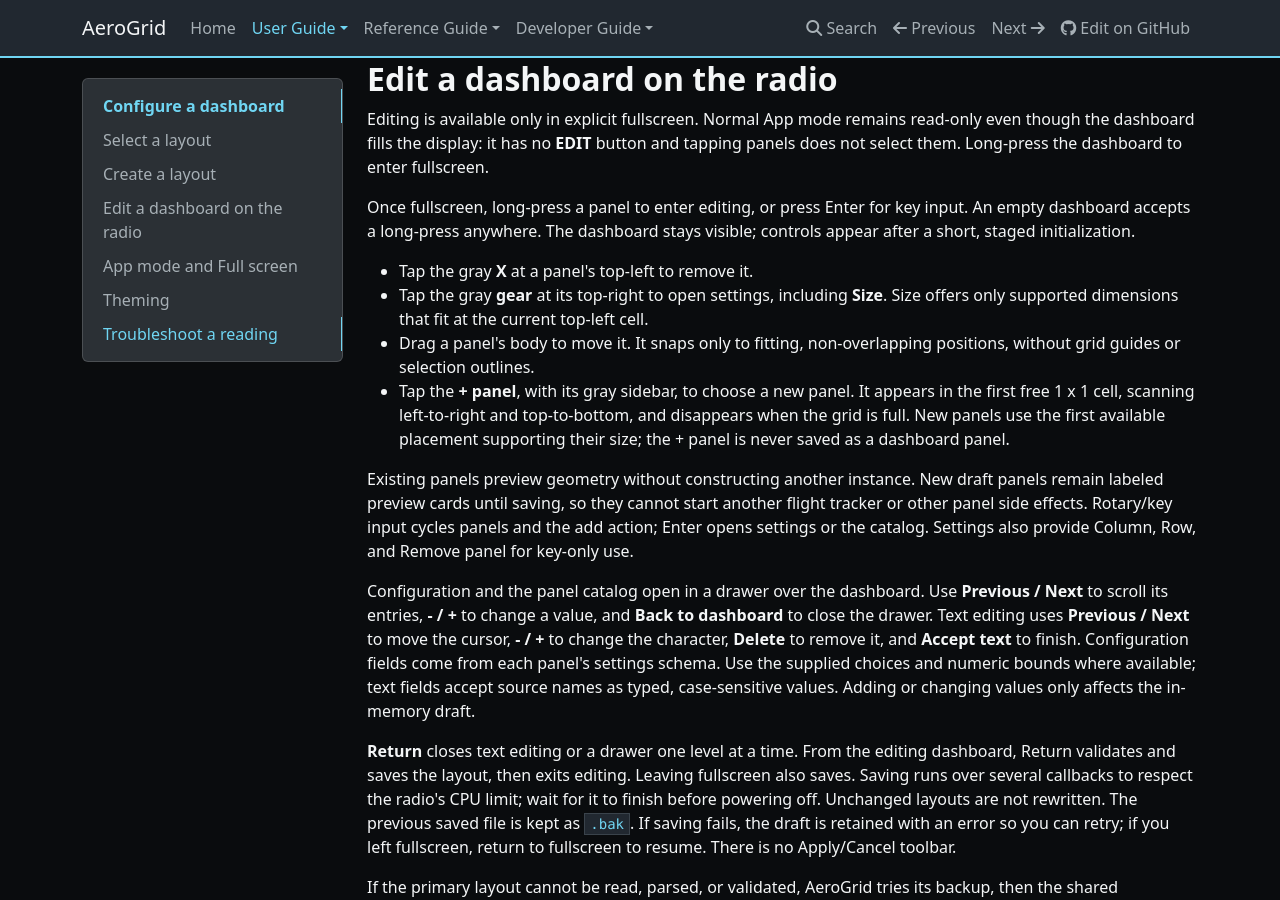
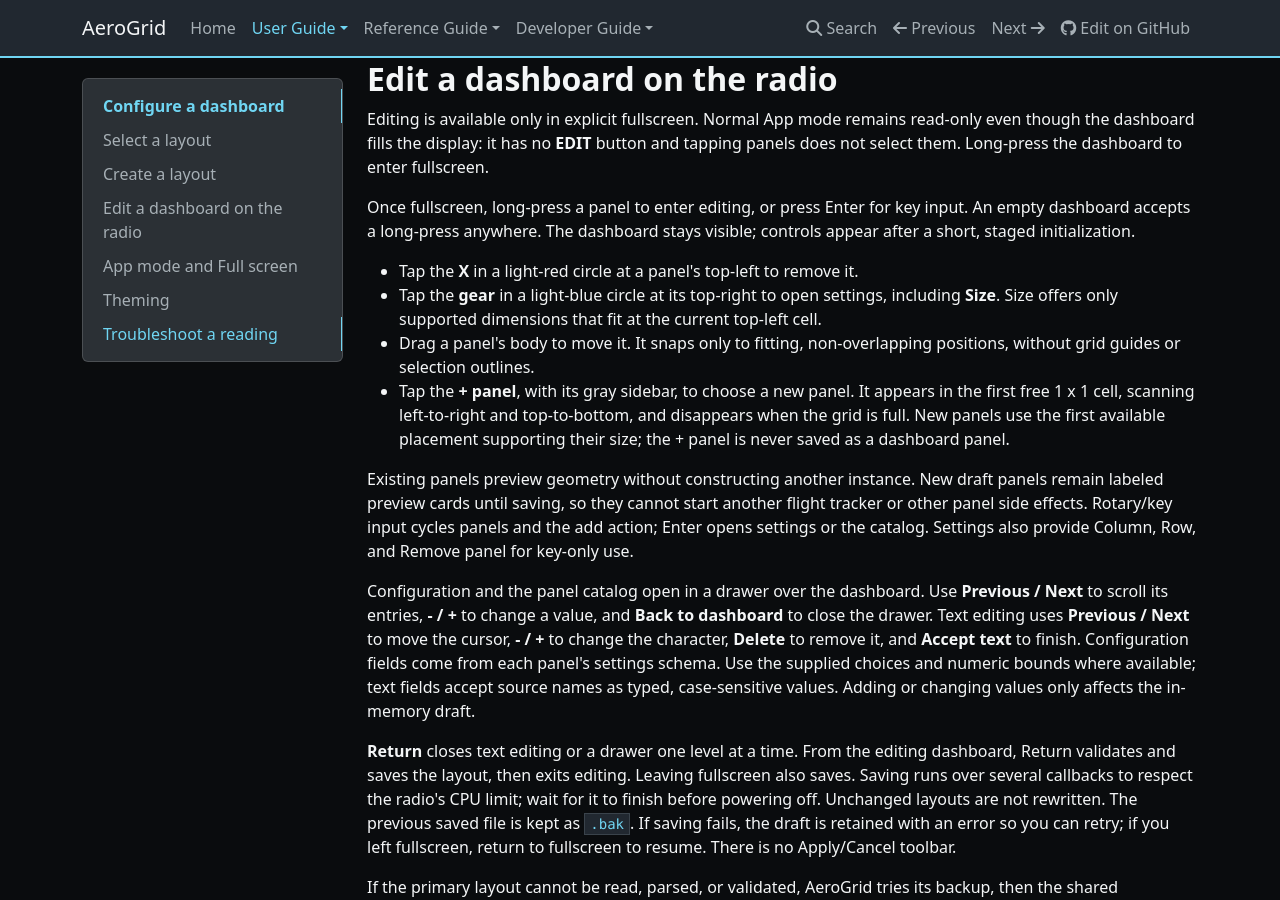
Before and after one commit to thomaskistler/aero-grid, an MkDocs documentation site: the page built from docs/user-guide/dashboards.md, in a window 1280 px wide and 900 px high, scrolled down 1223 px. Built offline with MkDocs 1.6.1, drawn with Linux system fonts in a browser that asks for light colours; nearby versions of some CDN libraries.

Commit message:
Tint editor remove and settings controls
Co-authored-by: Copilot App <223556219+Copilot@users.noreply.github.com>

```diff
--- a/docs/user-guide/dashboards.md
+++ b/docs/user-guide/dashboards.md
@@ -75,8 +75,8 @@ Once fullscreen, long-press a panel to enter editing, or press Enter for key
 input. An empty dashboard accepts a long-press anywhere. The dashboard stays
 visible; controls appear after a short, staged initialization.
 
-- Tap the gray **X** at a panel's top-left to remove it.
-- Tap the gray **gear** at its top-right to open settings, including **Size**.
+- Tap the **X** in a light-red circle at a panel's top-left to remove it.
+- Tap the **gear** in a light-blue circle at its top-right to open settings, including **Size**.
   Size offers only supported dimensions that fit at the current top-left cell.
 - Drag a panel's body to move it. It snaps only to fitting, non-overlapping
   positions, without grid guides or selection outlines.
```
Also changed, not shown: docs/hardware-validation.md (+1 -1 lines), plans/aerogrid-spec.md (+2 -2 lines), 1 other file.
